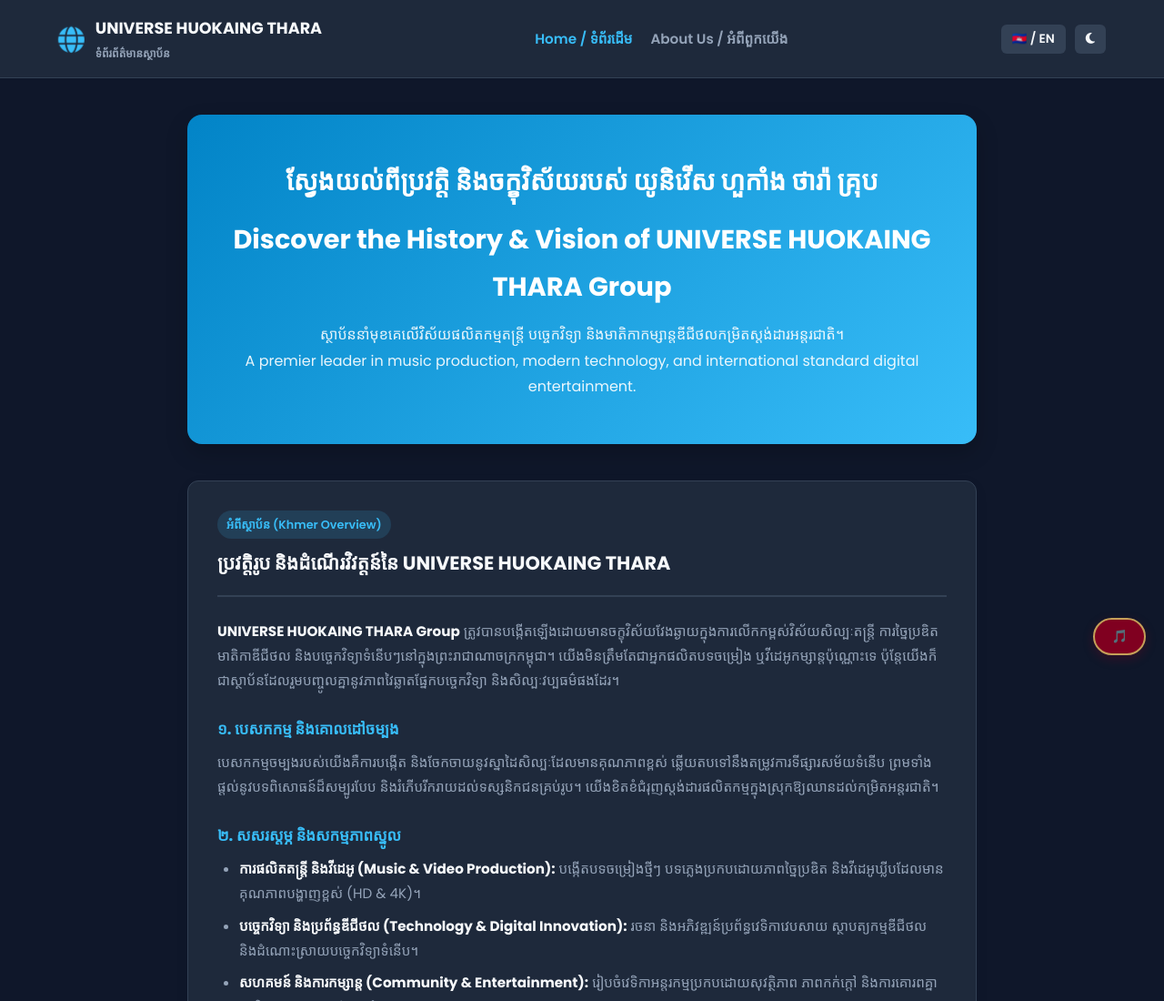
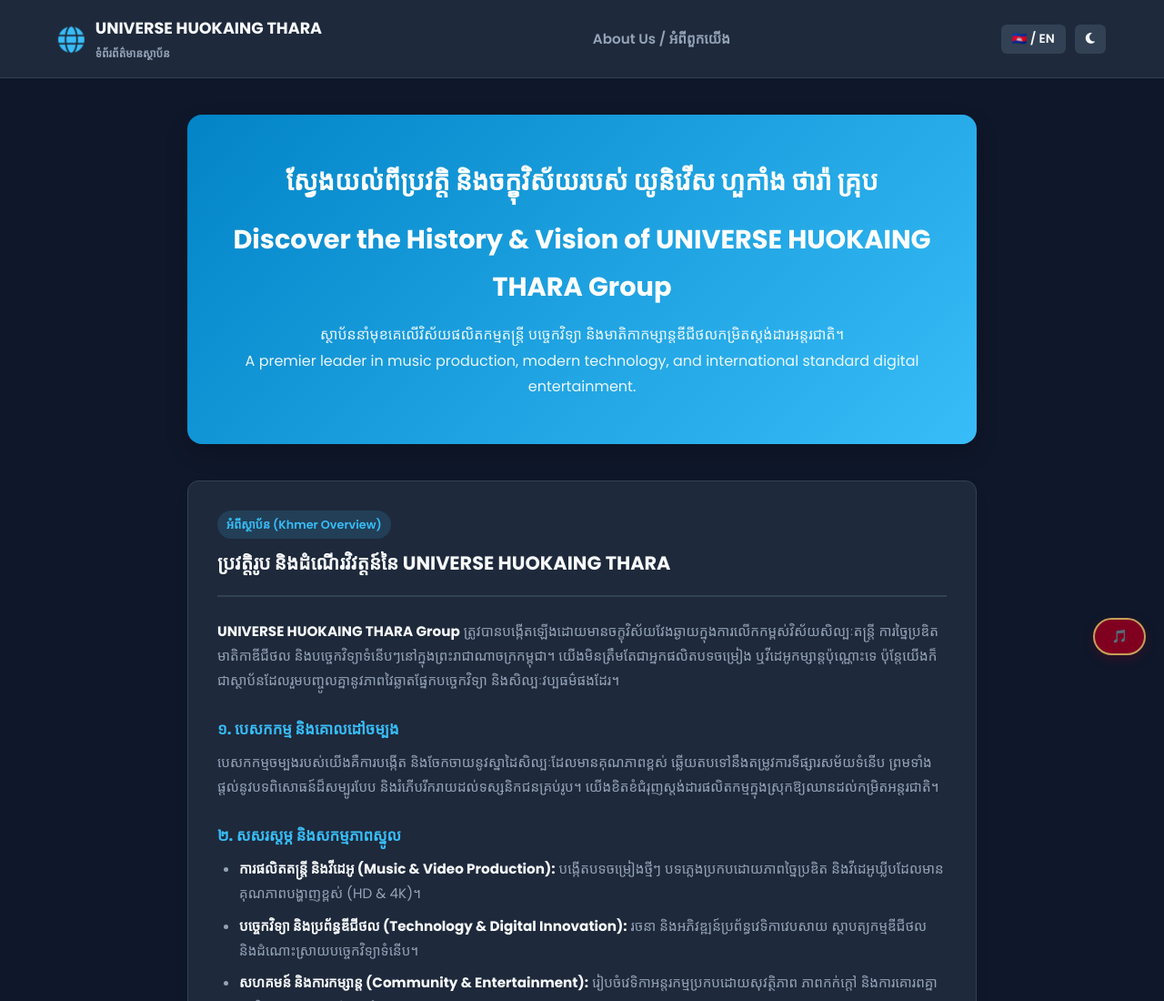
Before and after one commit to tharahuokaing/universe_huokaingthara_about, a plain HTML site: page index.html in a window 1280 px wide. Shown: the top 1100 px of the page at 91% size. Drawn offline with Linux system fonts and the light colour scheme; a web font is replaced by a local one.

Commit message:
Remove Home link from navigation
Removed the link to the Home page in the navigation.

```diff
--- a/index.html
+++ b/index.html
@@ -18,7 +18,6 @@
             <h1>UNIVERSE HUOKAING THARA <span class="sub-title">ទំព័រព័ត៌មានស្ថាប័ន</span></h1>
         </div>
         <nav class="nav-links">
-            <a href="https://tharahuokaing.github.io/universe_huokaingthara_about/" class="active">Home / ទំព័រដើម</a>
             <a href="https://tharahuokaing.github.io/universe_huokaingthara_about_about_content/">About Us / អំពីពួកយើង</a>
         </nav>
         <div class="controls">
```
